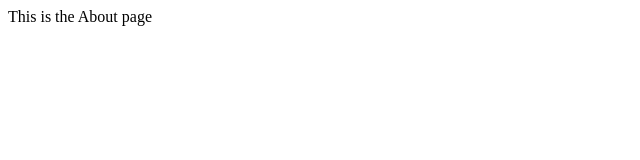
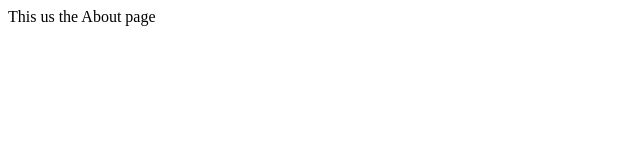
Before and after one commit to ginosy/git-course-repo, a website: page about.html in a window 1280 px wide. Shown: the full height of the page, 0-640 px from the left. Drawn offline with Linux system fonts and the light colour scheme.

```diff
--- a/about.html
+++ b/about.html
@@ -1,6 +1,7 @@
 <!DOCTYPE html>
 <html>
     <body>
-        This is the About page
+       This us the About page
     </body>
+
 </html>
```
